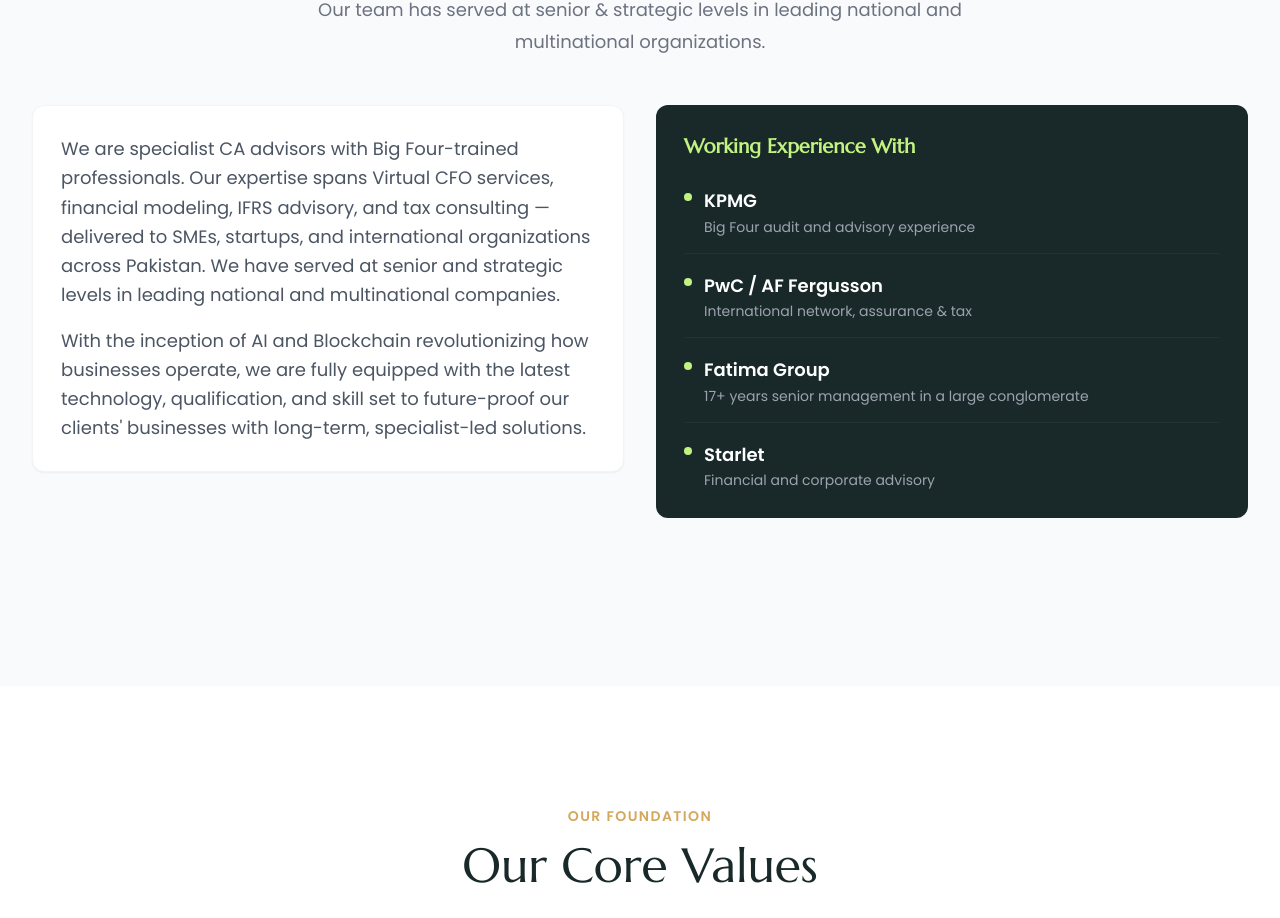
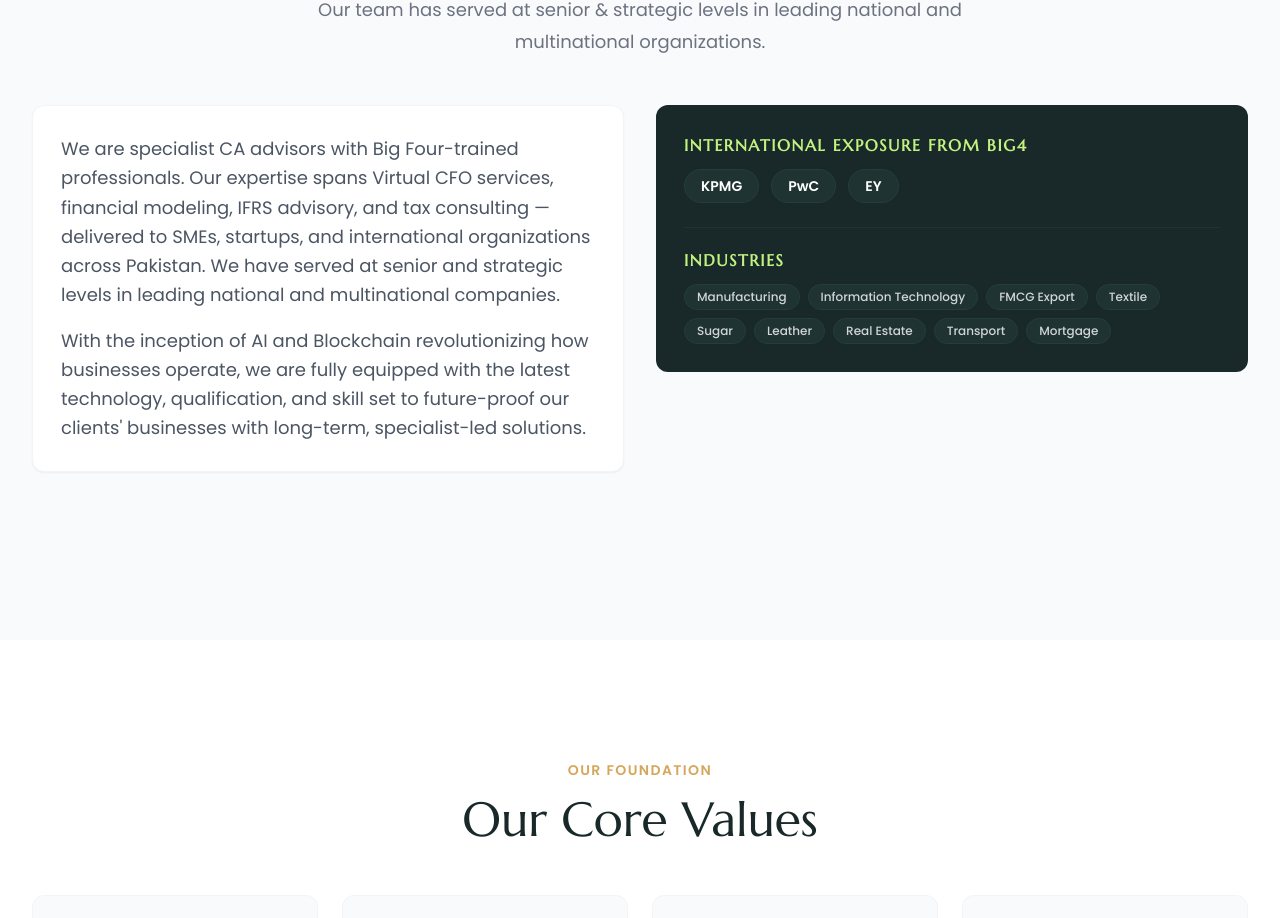
Before and after one commit to whassan89/MNSAI_Webapp, a Next.js app: page /about in a window 1280 px wide. Shown: the part 1491-2409 px from the top of the page. Built offline with nearby package versions, Linux system fonts and the light colour scheme.

Commit message:
Update Competence section — Big4 exposure + industries list
Co-Authored-By: Claude Sonnet 4.6 <noreply@anthropic.com>

```diff
--- a/src/app/about/page.tsx
+++ b/src/app/about/page.tsx
@@ -28,11 +28,11 @@ const values = [
   },
 ];
 
-const experience = [
-  { firm: "KPMG", desc: "Big Four audit and advisory experience" },
-  { firm: "PwC / AF Fergusson", desc: "International network, assurance & tax" },
-  { firm: "Fatima Group", desc: "17+ years senior management in a large conglomerate" },
-  { firm: "Starlet", desc: "Financial and corporate advisory" },
+const big4 = ["KPMG", "PwC", "EY"];
+
+const industries = [
+  "Manufacturing", "Information Technology", "FMCG Export",
+  "Textile", "Sugar", "Leather", "Real Estate", "Transport", "Mortgage",
 ];
 
 export default function AboutPage() {
@@ -119,16 +119,27 @@ export default function AboutPage() {
             </AnimateOnView>
             <AnimateOnView direction="right" delay={0.12}>
             <div className="bg-navy-800 rounded-xl p-7 text-white">
-              <h3 className="font-heading text-xl font-semibold text-gold-400 mb-6">Working Experience With</h3>
-              <div className="space-y-4">
-                {experience.map((e) => (
-                  <div key={e.firm} className="flex items-start gap-3 border-b border-navy-700 pb-4 last:border-0 last:pb-0">
-                    <div className="w-2 h-2 bg-gold-400 rounded-full mt-2 flex-shrink-0" />
-                    <div>
-                      <p className="font-semibold text-white">{e.firm}</p>
-                      <p className="text-gray-400 text-sm">{e.desc}</p>
-                    </div>
-                  </div>
+              {/* Big 4 */}
+              <h3 className="font-heading text-base font-semibold text-gold-400 uppercase tracking-widest mb-3">
+                International Exposure from Big4
+              </h3>
+              <div className="flex gap-3 mb-6">
+                {big4.map((f) => (
+                  <span key={f} className="px-4 py-1.5 bg-navy-700 rounded-full text-sm font-semibold text-white border border-navy-600">
+                    {f}
+                  </span>
+                ))}
+              </div>
+              <div className="border-t border-navy-700 mb-5" />
+              {/* Industries */}
+              <h3 className="font-heading text-base font-semibold text-gold-400 uppercase tracking-widest mb-3">
+                Industries
+              </h3>
+              <div className="flex flex-wrap gap-2">
+                {industries.map((ind) => (
+                  <span key={ind} className="px-3 py-1 bg-navy-700 rounded-full text-xs font-medium text-gray-300 border border-navy-600 hover:border-gold-400 hover:text-gold-400 transition-colors duration-200">
+                    {ind}
+                  </span>
                 ))}
               </div>
             </div>
```
